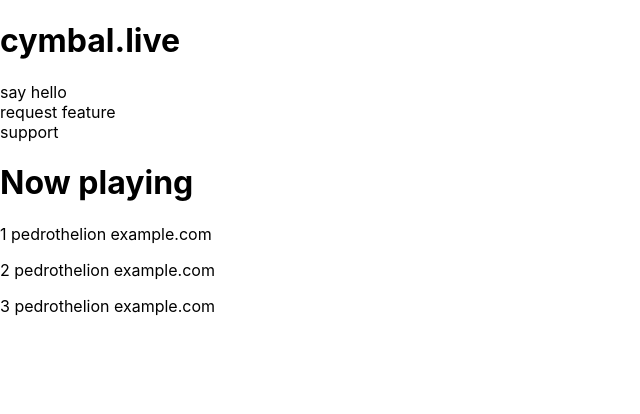
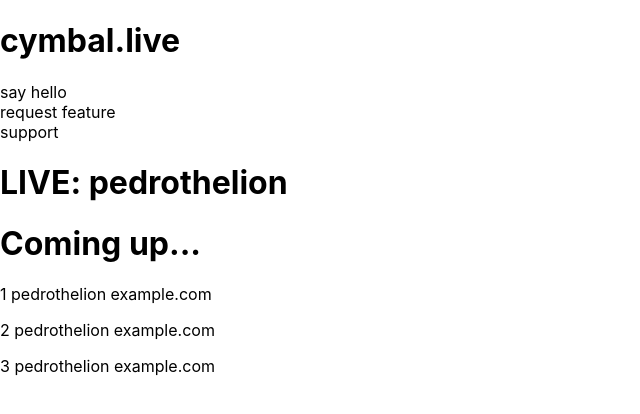
Before and after one commit to brntsllvn/cymbal.live, a React (Create React App) app: page / in a window 1280 px wide. Shown: the top 414 px of the page, without its empty margins (0-640 px from the left). Built offline with nearby package versions, Linux system fonts and the light colour scheme.

Commit message:
add live show

```diff
--- a/src/components/ComingUp.js
+++ b/src/components/ComingUp.js
@@ -6,6 +6,7 @@ class ComingUp extends React.Component {
         const shows = this.props.shows
         return (
             <div>
+                <h1>Coming up...</h1>
                 {
                     shows.map(show => {
                         return (
--- a/src/components/NowPlaying.js
+++ b/src/components/NowPlaying.js
@@ -1,12 +1,21 @@
 import React from 'react';
+import PropTypes from 'prop-types';
 
 class NowPlaying extends React.Component {
     render () {
+        const show = this.props.show
         return (
-            <h1>Now playing</h1>
+            <h1>{
+                    `LIVE: ${show.artist}`
+                }
+            </h1>
         );
     }
 
 }
 
+NowPlaying.propTypes = {
+    show: PropTypes.any.isRequired
+}
+
 export default NowPlaying;
--- a/src/components/ShowContainer.js
+++ b/src/components/ShowContainer.js
@@ -27,9 +27,10 @@ class ShowContainer extends React.Component {
 
     render () {
         const shows = this._getUpcomingShows();
+        const show = shows[1];
         return (
             <div>
-                <NowPlaying />
+                <NowPlaying show={show}/>
                 <ComingUp shows={shows} />
             </div>
         );
```
